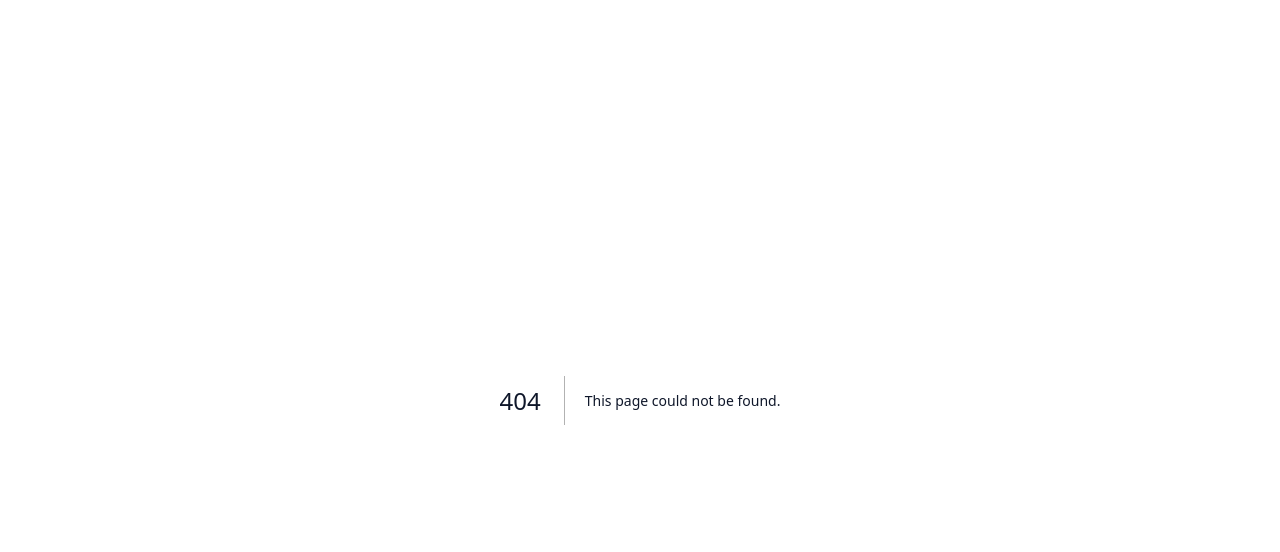
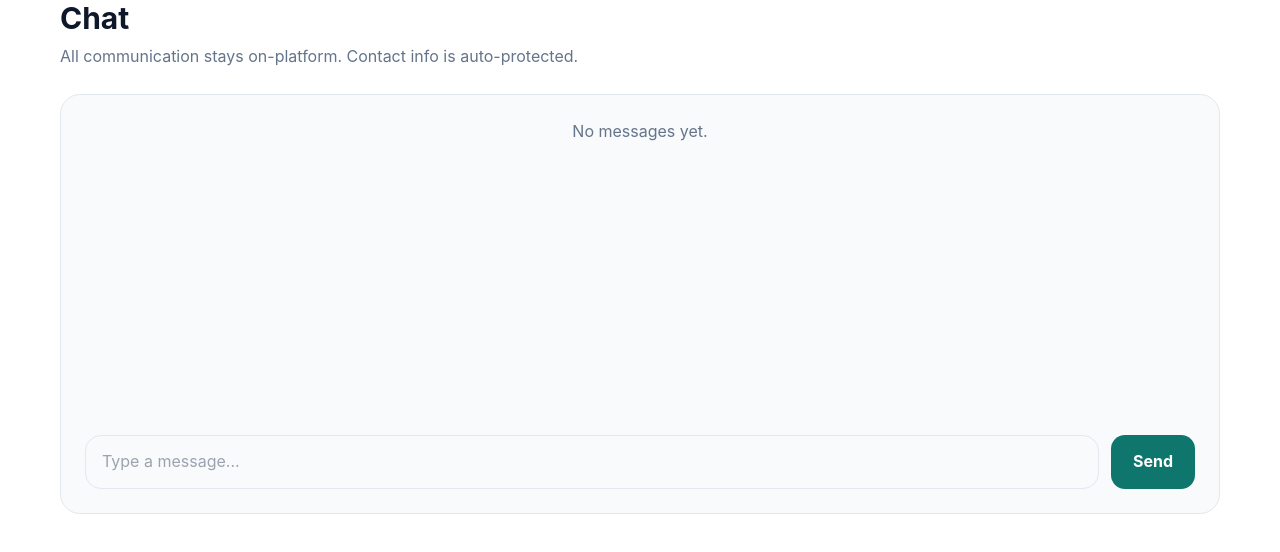
Before and after one commit to Zeordi/tutor-be-betea, a Next.js app in the folder apps/web/: page /teacher/chat/1 in a window 1280 px wide. Before the commit this address had no page. Shown: the top 552 px of the page. Built offline with nearby package versions, Linux system fonts and the light colour scheme.

Commit message:
Create chat/[id]/page.tsx

```diff
--- /dev/null
+++ b/apps/web/app/teacher/chat/[id]/page.tsx
@@ -0,0 +1,74 @@
+"use client";
+
+import { useEffect, useState } from "react";
+import { useParams } from "next/navigation";
+
+export default function TeacherChatPage() {
+  const { id } = useParams();
+  const [messages, setMessages] = useState<any[]>([]);
+  const [input, setInput] = useState("");
+
+  useEffect(() => {
+    setMessages([]);
+  }, [id]);
+
+  const sendMessage = () => {
+    if (!input.trim()) return;
+
+    setMessages((prev) => [
+      ...prev,
+      {
+        id: Date.now().toString(),
+        content: input.trim(),
+        mine: true,
+      },
+    ]);
+    setInput("");
+  };
+
+  return (
+    <main className="min-h-screen bg-[var(--background)]">
+      <section className="container py-10 max-w-3xl">
+        <h1 className="text-3xl font-bold mb-2">Chat</h1>
+        <p className="text-[var(--secondary)] mb-6">
+          All communication stays on-platform. Contact info is auto-protected.
+        </p>
+
+        <div className="card min-h-[420px] flex flex-col">
+          <div className="flex-1 space-y-3 mb-4">
+            {messages.length === 0 ? (
+              <div className="h-full flex items-center justify-center text-[var(--secondary)]">
+                No messages yet.
+              </div>
+            ) : (
+              messages.map((msg) => (
+                <div
+                  key={msg.id}
+                  className={`max-w-[80%] rounded-2xl px-4 py-3 ${
+                    msg.mine
+                      ? "ml-auto bg-[var(--primary)] text-white"
+                      : "bg-[var(--surface-2)]"
+                  }`}
+                >
+                  {msg.content}
+                </div>
+              ))
+            )}
+          </div>
+
+          <div className="flex gap-3">
+            <input
+              value={input}
+              onChange={(e) => setInput(e.target.value)}
+              placeholder="Type a message..."
+              className="flex-1 rounded-xl border border-[var(--border)] px-4 py-3 bg-[var(--surface)] outline-none"
+            />
+            <button onClick={sendMessage} className="btn btn-primary">
+              Send
+            </button>
+          </div>
+        </div>
+      </section>
+    </main>
+  );
+}
```
